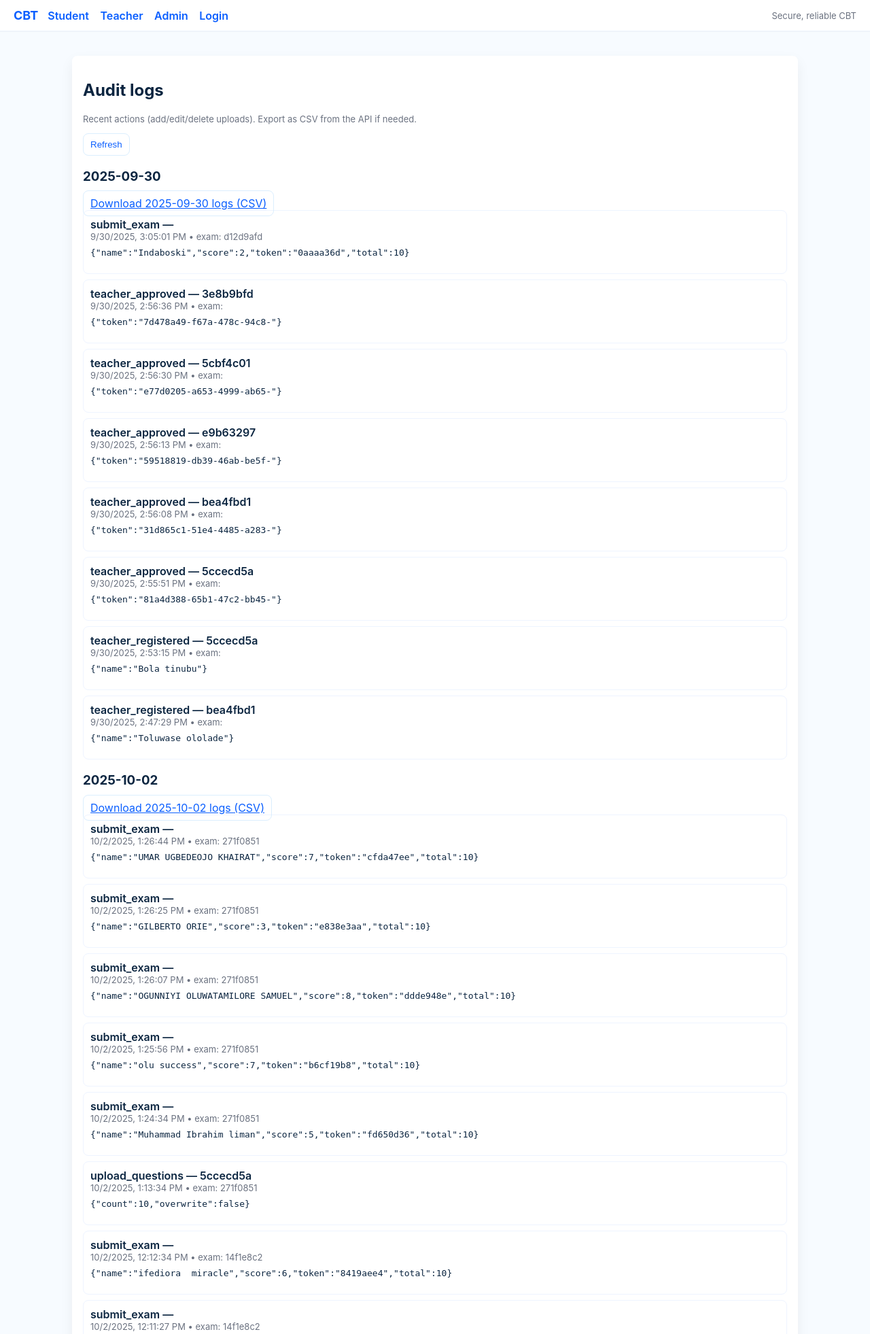
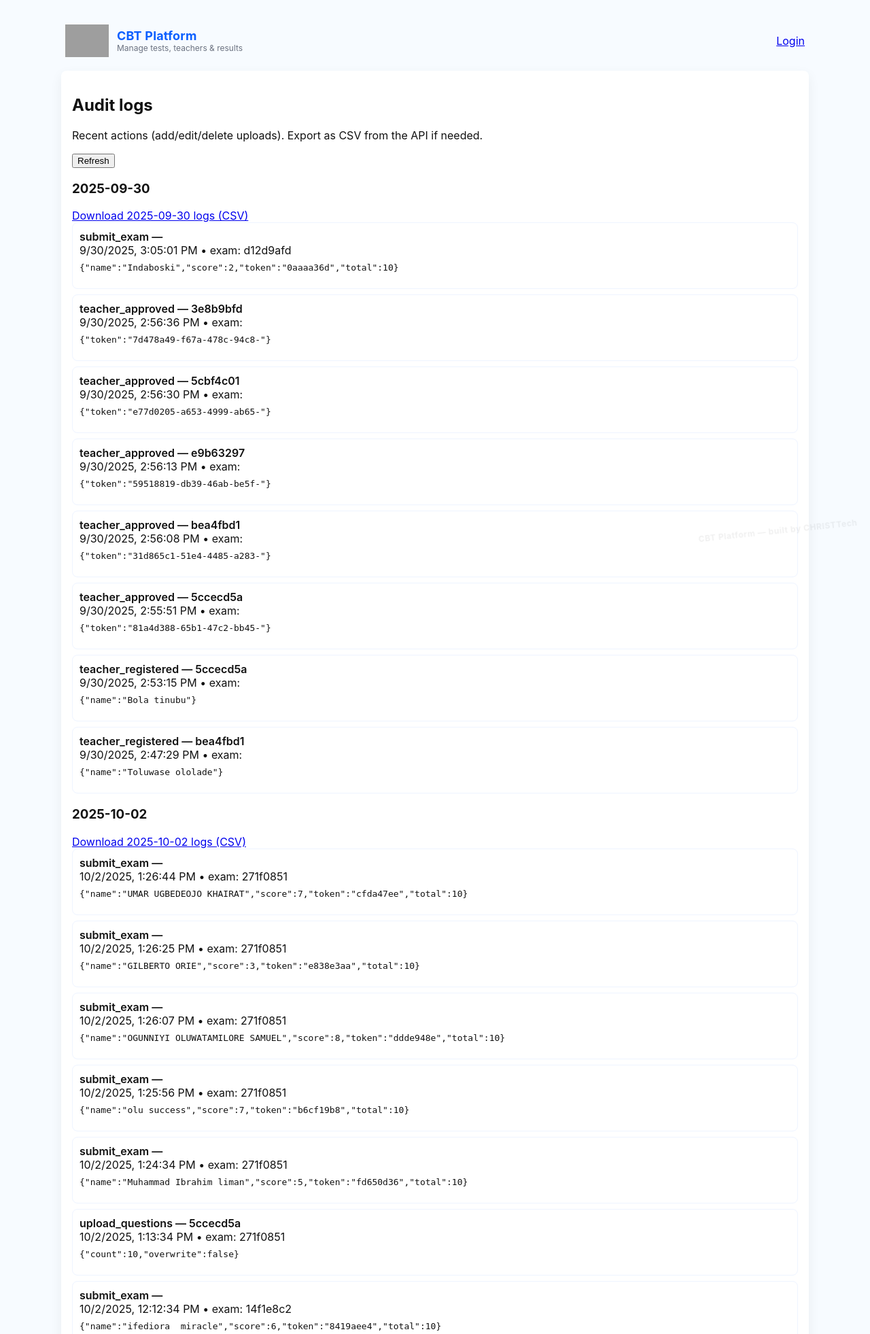
Before and after one commit to ChristTech/Computer_based_Test_Platform, a Flask app: page /admin/logs in a window 1280 px wide. Shown: the top 1962 px of the page at 68% size. Run offline with Flask 3, Linux system fonts and the light colour scheme; data comes from the database, SQL or seed files in the repository; grey boxes are pictures that could not be loaded.

Commit message:
fixed the results page and the admin login

```diff
--- a/app.py
+++ b/app.py
@@ -17,6 +17,10 @@ import random
 import docx  # Added for DOCX parsing
 from functools import wraps
 
+import io
+import csv
+import re
+
 # At the top of your file, after the existing imports
 try:
     from docx import Document
@@ -35,6 +39,25 @@ BASE_DIR = os.path.dirname(__file__)
 DB = os.path.join(BASE_DIR, 'cbt.db')
 ADMIN_PASSWORD = os.environ.get('ADMIN_PASSWORD', 'adminpass')
 ADMIN_USERNAME = 'admin'  # Default admin username
+
+def is_admin_request():
+    """
+    Return True if the request is authenticated as admin.
+    Checks session (logged-in admin) first, then accepts admin_password
+    provided in JSON body or query string for backward compatibility.
+    """
+    if 'admin_token' in session:
+        return True
+    # check JSON payload then query param
+    admin_pass = ''
+    try:
+        if request.json and 'admin_password' in request.json:
+            admin_pass = request.json.get('admin_password') or ''
+        else:
+            admin_pass = request.args.get('admin_password') or ''
+    except Exception:
+        admin_pass = request.args.get('admin_password') or ''
+    return admin_pass == ADMIN_PASSWORD
 
 def init_db():
     conn = sqlite3.connect(DB)
@@ -574,47 +597,92 @@ def submit(token):
 
     # audit: student submission event for admin review/notifications
     try:
-        log_audit('submit_exam', None, exam_id, {'token': token, 'name': name or '', 'score': score, 'total': len(qstate)})
+        # try to include subject for this exam in audit details
+        subj = ''
+        try:
+            conn = db_conn(); c = conn.cursor()
+            c.execute('SELECT t.subject FROM exams e LEFT JOIN teachers t ON e.teacher_id=t.id WHERE e.id=?', (exam_id,))
+            er = c.fetchone()
+            subj = (er['subject'] or '').strip() if er and 'subject' in er.keys() else ''
+            conn.close()
+        except Exception:
+            subj = ''
+        log_audit('submit_exam', None, exam_id, {'token': token, 'name': name or '', 'score': score, 'total': len(qstate), 'subject': subj})
     except Exception:
         pass
 
     return jsonify({'score': score, 'total': len(qstate)})
 
+def _sanitize_filename(s: str) -> str:
+    s = (s or '').strip()
+    if not s:
+        return 'unknown'
+    s = s.lower()
+    s = re.sub(r'\s+', '_', s)
+    s = re.sub(r'[^a-z0-9_\-\.]', '', s)
+    return s[:120] or 'unknown'
+
 def save_result_to_excel(name, token, exam_id, score, total, submitted_at, answers_detail=None):
+    # determine subject label (try DB -> exams -> teacher.subject), fallback to exam_id
+    subject_name = ''
+    try:
+        conn = db_conn(); c = conn.cursor()
+        c.execute('SELECT t.subject FROM exams e LEFT JOIN teachers t ON e.teacher_id=t.id WHERE e.id=?', (exam_id,))
+        er = c.fetchone()
+        subject_name = (er['subject'] or '').strip() if er and 'subject' in er.keys() else ''
+        conn.close()
+    except Exception:
+        subject_name = ''
+
+    subject_label = _sanitize_filename(subject_name or exam_id)
+
     row = {
-        'name': name,
+        'subject': subject_name or '',
+        'name': name or '',
         'token': token,
         'score': score,
         'total': total,
         'submitted_at': datetime.fromtimestamp(submitted_at).isoformat()
     }
-    fname_xlsx = os.path.join(BASE_DIR, f'results_{exam_id}.xlsx')
-    fname_csv = os.path.join(BASE_DIR, f'results_{exam_id}.csv')
+
+    fname_xlsx = os.path.join(BASE_DIR, f'results_{subject_label}.xlsx')
+    fname_csv = os.path.join(BASE_DIR, f'results_{subject_label}.csv')
+
+    # include answers_detail if present
+    if answers_detail is not None:
+        row['answers_detail'] = json.dumps(answers_detail, ensure_ascii=False)
+
+    # Try XLSX (pandas) and persist to disk so admin can download by subject file
     if pd:
         try:
-            # include answers_detail as JSON string if available
-            if answers_detail is not None:
-                row['answers_detail'] = json.dumps(answers_detail, ensure_ascii=False)
+            df_row = pd.DataFrame([row])
             if os.path.exists(fname_xlsx):
-                df = pd.read_excel(fname_xlsx)
-                df = pd.concat([df, pd.DataFrame([row])], ignore_index=True)
+                try:
+                    existing = pd.read_excel(fname_xlsx)
+                    df = pd.concat([existing, df_row], ignore_index=True)
+                except Exception:
+                    df = df_row
             else:
-                df = pd.DataFrame([row])
+                df = df_row
             df.to_excel(fname_xlsx, index=False)
+            # also ensure CSV exists for systems that expect CSV
+            try:
+                df.to_csv(fname_csv, index=False)
+            except Exception:
+                pass
             return
         except Exception:
-            pass
-    # CSV fallback: include answers_detail column
+            app.logger.exception("failed to write xlsx for subject %s", subject_label)
+
+    # CSV fallback / append
     write_header = not os.path.exists(fname_csv)
-    fieldnames = ['name','token','score','total','submitted_at']
+    fieldnames = ['subject','name','token','score','total','submitted_at']
     if answers_detail is not None:
         fieldnames.append('answers_detail')
     with open(fname_csv, 'a', newline='', encoding='utf-8') as fh:
         writer = csv.DictWriter(fh, fieldnames=fieldnames)
         if write_header:
             writer.writeheader()
-        if answers_detail is not None:
-            row['answers_detail'] = json.dumps(answers_detail, ensure_ascii=False)
         writer.writerow(row)
 
 @app.route('/api/results_csv/<exam_id>')
@@ -853,11 +921,10 @@ def set_exam_state():
     data = request.json or {}
     exam_id = data.get('exam_id')
     started = bool(data.get('started'))
-    admin_pass = data.get('admin_password') or ''
-    if admin_pass != ADMIN_PASSWORD:
+    if not is_admin_request():
         return jsonify({'error': 'admin auth required'}), 401
     if not exam_id:
-        return jsonify({'error':'exam_id required'}), 400
+        return jsonify({'error': 'exam_id required'}), 400
     conn = db_conn(); c = conn.cursor()
     c.execute('UPDATE exams SET started=? WHERE id=?', (1 if started else 0, exam_id))
     conn.commit(); conn.close()
@@ -897,10 +964,13 @@ def server_error(e):
 def api_audit_logs():
     """
     Return audit logs, grouped by date. Supports date filter.
+    If format=csv or format=xlsx and date=YYYY-MM-DD is provided,
+    return a downloadable file containing rows: name, score for submit_exam actions.
     """
     exam_id = request.args.get('exam_id')
     teacher_id = request.args.get('teacher_id')
     date_str = request.args.get('date')  # YYYY-MM-DD
+    fmt = (request.args.get('format') or '').lower()
 
     conn = db_conn(); c = conn.cursor()
     q = "SELECT ts, action, teacher_id, exam_id, details FROM audit_logs"
@@ -919,6 +989,7 @@ def api_audit_logs():
             where_clauses.append("ts BETWEEN ? AND ?")
             params.extend([start_ts, end_ts])
         except ValueError:
+            conn.close()
             return jsonify({'error': 'Invalid date format. Use YYYY-MM-DD'}), 400
 
     if where_clauses:
@@ -927,7 +998,49 @@ def api_audit_logs():
     c.execute(q, tuple(params))
     rows = c.fetchall(); conn.close()
 
-    # Group logs by date
+    # If client requested a file for a specific date, produce name+score file
+    if fmt in ('csv', 'xlsx') and date_str:
+        records = []
+        for r in rows:
+            try:
+                details = json.loads(r['details'] or '{}')
+            except Exception:
+                details = {}
+            if r['action'] == 'submit_exam':
+                name = details.get('name') or ''
+                score = details.get('score')
+                # only include entries that have numeric score
+                try:
+                    score_val = int(score) if score is not None else ''
+                except Exception:
+                    score_val = score
+                records.append({'name': name, 'score': score_val})
+
+        # build download
+        if fmt == 'xlsx' and pd:
+            try:
+                df = pd.DataFrame(records)
+                mem = io.BytesIO()
+                with pd.ExcelWriter(mem, engine='openpyxl') as writer:
+                    df.to_excel(writer, index=False, sheet_name='audit_logs')
+                mem.seek(0)
+                return send_file(mem,
+                                 mimetype='application/vnd.openxmlformats-officedocument.spreadsheetml.sheet',
+                                 as_attachment=True,
+                                 download_name=f'audit_logs_{date_str}.xlsx')
+            except Exception:
+                app.logger.exception("failed to build xlsx audit logs for %s", date_str)
+                # fallthrough to CSV
+        # CSV fallback
+        si = io.StringIO()
+        writer = csv.writer(si)
+        writer.writerow(['name', 'score'])
+        for rec in records:
+            writer.writerow([rec.get('name',''), rec.get('score','')])
+        mem = io.BytesIO(); mem.write(si.getvalue().encode('utf-8')); mem.seek(0)
+        return send_file(mem, mimetype='text/csv', as_attachment=True, download_name=f'audit_logs_{date_str}.csv')
+
+    # Default behavior: grouped JSON by date
     grouped_logs = {}
     for r in rows:
         try:
@@ -936,9 +1049,7 @@ def api_audit_logs():
             details = {}
         log_entry = {'ts': r['ts'], 'action': r['action'], 'teacher_id': r['teacher_id'], 'exam_id': r['exam_id'], 'details': details}
         date = datetime.fromtimestamp(r['ts']).strftime('%Y-%m-%d')
-        if date not in grouped_logs:
-            grouped_logs[date] = []
-        grouped_logs[date].append(log_entry)
+        grouped_logs.setdefault(date, []).append(log_entry)
 
     return jsonify(grouped_logs)
 
@@ -1173,13 +1284,13 @@ def api_subjects_db():
 def approve_teacher():
     """
     Admin approves a pending teacher.
-    Body JSON: { "teacher_id": "...", "admin_password": "..." }
+    Body JSON: { "teacher_id": "..." }
+    Accepts session-based admin or admin_password in request for compatibility.
     Returns teacher_token on success.
     """
     data = request.json or {}
     teacher_id = data.get('teacher_id')
-    admin_pass = data.get('admin_password') or ''
-    if admin_pass != ADMIN_PASSWORD:
+    if not is_admin_request():
         return jsonify({'error': 'admin auth required'}), 401
     if not teacher_id:
         return jsonify({'error': 'teacher_id required'}), 400
@@ -1328,6 +1439,102 @@ def download_exam_results(exam_id):
     mem = io.BytesIO(); mem.write(si.getvalue().encode('utf-8')); mem.seek(0)
     return send_file(mem, mimetype='text/csv', as_attachment=True, download_name=f'results_{exam_id}.csv')
 
+@app.route('/api/download_subject')
+def download_subject():
+    """
+    Download all results for a given subject.
+    Accepts: ?subject=<name>&format=xlsx|csv
+    Requires admin session or admin_password (is_admin_request()).
+    """
+    if not is_admin_request():
+        return jsonify({'error': 'admin auth required'}), 401
+
+    subject = (request.args.get('subject') or '').strip()
+    fmt = (request.args.get('format') or 'xlsx').lower()
+    if not subject:
+        return jsonify({'error': 'subject required'}), 400
+
+    label = _sanitize_filename(subject)
+
+    # prefer an existing per-subject file on disk
+    fname_xlsx = os.path.join(BASE_DIR, f'results_{label}.xlsx')
+    fname_csv = os.path.join(BASE_DIR, f'results_{label}.csv')
+
+    # if client requested xlsx and file exists, serve it
+    if fmt == 'xlsx' and pd and os.path.exists(fname_xlsx):
+        return send_file(fname_xlsx,
+                         mimetype='application/vnd.openxmlformats-officedocument.spreadsheetml.sheet',
+                         as_attachment=True,
+                         download_name=f'results_{label}.xlsx')
+
+    # if csv file exists, serve it (works for both formats as fallback)
+    if os.path.exists(fname_csv):
+        return send_file(fname_csv,
+                         mimetype='text/csv',
+                         as_attachment=True,
+                         download_name=f'results_{label}.csv')
+
+    # otherwise build file from DB (teachers -> exams -> results filtered by subject)
+    conn = db_conn(); c = conn.cursor()
+    try:
+        c.execute('''
+            SELECT r.token, r.name, r.score, r.total, r.submitted_at, r.answers_detail, e.id AS exam_id
+            FROM results r
+            JOIN sessions s ON r.token = s.token
+            LEFT JOIN exams e ON s.exam_id = e.id
+            LEFT JOIN teachers t ON e.teacher_id = t.id
+            WHERE LOWER(TRIM(COALESCE(t.subject,''))) = ?
+            ORDER BY r.submitted_at DESC
+        ''', (subject.lower(),))
+        rows = c.fetchall()
+    finally:
+        conn.close()
+
+    data = []
+    for r in rows:
+        try:
+            answers_detail = json.loads(r['answers_detail'] or '[]')
+        except Exception:
+            answers_detail = r['answers_detail'] or []
+        submitted = ''
+        try:
+            submitted = datetime.fromtimestamp(r['submitted_at']).isoformat() if r['submitted_at'] else ''
+        except Exception:
+            submitted = ''
+        data.append({
+            'exam_id': r['exam_id'] or '',
+            'token': r['token'],
+            'name': r['name'] or '',
+            'score': r['score'],
+            'total': r['total'] if 'total' in r.keys() else '',
+            'submitted_at': submitted,
+            'answers_detail': json.dumps(answers_detail, ensure_ascii=False)
+        })
+
+    # produce XLSX if requested and pandas available
+    if fmt == 'xlsx' and pd:
+        try:
+            df = pd.DataFrame(data)
+            mem = io.BytesIO()
+            with pd.ExcelWriter(mem, engine='openpyxl') as writer:
+                df.to_excel(writer, index=False, sheet_name='results')
+            mem.seek(0)
+            return send_file(mem,
+                             mimetype='application/vnd.openxmlformats-officedocument.spreadsheetml.sheet',
+                             as_attachment=True,
+                             download_name=f'results_{label}.xlsx')
+        except Exception:
+            app.logger.exception("failed to build xlsx for subject %s", subject)
+
+    # CSV fallback
+    si = io.StringIO()
+    writer = csv.writer(si)
+    writer.writerow(['exam_id','token','name','score','total','submitted_at','answers_detail'])
+    for d in data:
+        writer.writerow([d['exam_id'], d['token'], d['name'], d['score'], d['total'], d['submitted_at'], d['answers_detail']])
+    mem = io.BytesIO(); mem.write(si.getvalue().encode('utf-8')); mem.seek(0)
+    return send_file(mem, mimetype='text/csv', as_attachment=True, download_name=f'results_{label}.csv')
+
 @app.template_filter('datetime')
 def format_datetime(value):
     if not value:
--- a/templates/base.html
+++ b/templates/base.html
@@ -1,52 +1,78 @@
 <!doctype html>
-<html>
+<html lang="en">
 <head>
-<meta charset="utf-8">
-<meta name="viewport" content="width=device-width,initial-scale=1">
+  <meta charset="utf-8"/>
+  <meta name="viewport" content="width=device-width,initial-scale=1"/>
   <title>{% block title %}CBT Platform{% endblock %}</title>
   <style>
-:root{
-  --bg:#f7fbff; --card:#fff; --muted:#6b7280; --accent:#0b5fff; --maxw:1100px;
-  --round:8px; --gap:12px;
-  font-family: Inter, system-ui, -apple-system, "Segoe UI", Roboto, "Helvetica Neue", Arial;
+    :root{--muted:#6b7280;--accent:#0b5fff;--bg:#f7fbff;--card:#fff}
+    html,body{height:100%;margin:0;font-family:Inter,system-ui,Arial;background:var(--bg);color:#111}
+    .site-wrap{max-width:1100px;margin:16px auto;padding:12px}
+    .site-header{display:flex;align-items:center;gap:12px;padding:8px 6px}
+    .site-logo{height:48px;width:auto;display:block}
+    .site-title{font-weight:700;font-size:18px;color:var(--accent);letter-spacing:0.2px}
+    .site-sub{font-size:12px;color:var(--muted)}
+    .top-actions{margin-left:auto;display:flex;gap:8px;align-items:center}
+    .card{background:var(--card);padding:16px;border-radius:8px;box-shadow:0 6px 18px rgba(2,6,23,0.06)}
+    main{margin-top:12px}
+    footer{margin-top:18px;color:var(--muted);font-size:12px;text-align:center}
+    /* watermark */
+    .watermark{
+      position:fixed;
+      right:18px;
+      bottom:12px;
+      pointer-events:none;
+      color:#000;
+      opacity:0.06;
+      font-weight:700;
+      font-size:12px;
+      letter-spacing:0.6px;
+      transform:rotate(-6deg);
+      -webkit-transform:rotate(-6deg);
+      z-index:9999;
+      white-space:nowrap;
     }
-*{box-sizing:border-box}
-body{margin:0;background:var(--bg);color:#0b2540}
-.container{max-width:var(--maxw);margin:20px auto;padding:16px}
-.header{background:var(--card);border-bottom:1px solid #eef4ff;padding:12px 20px;display:flex;justify-content:space-between;align-items:center;box-shadow:0 1px 0 rgba(12,20,50,0.03)}
-.header .nav a{color:var(--accent);text-decoration:none;margin-right:12px;font-weight:600}
-.card{background:var(--card);padding:16px;border-radius:var(--round);box-shadow:0 8px 20px rgba(2,6,23,0.06)}
-.small{color:var(--muted);font-size:13px}
-.btn{display:inline-block;padding:8px 12px;border-radius:8px;border:none;background:var(--accent);color:white;cursor:pointer}
-.link-btn{background:transparent;border:1px solid #dbeefe;color:var(--accent);padding:8px 10px;border-radius:8px}
-.footer{max-width:var(--maxw);margin:20px auto;color:var(--muted);font-size:13px;text-align:center}
-@media (max-width:720px){ .header{flex-direction:column;align-items:flex-start} .header .nav{margin-top:8px} }
+    /* responsive tweaks */
+    @media (max-width:640px){
+      .site-wrap{padding:10px}
+      .site-title{font-size:16px}
+      .site-header{gap:8px}
+    }
   </style>
 </head>
 <body>
-  <div class="header">
-    <div style="display:flex;align-items:center;gap:14px">
-      <a href="/" style="text-decoration:none;color:var(--accent);font-weight:700;font-size:18px">CBT</a>
-      <nav class="nav">
-        <a href="/student">Student</a>
-        <a href="/teacher">Teacher</a>
-        <a href="/admin">Admin</a>
-        <a href="/login">Login</a>
-      </nav>
-    </div>
-    <div class="small">Secure, reliable CBT</div>
+  <div class="site-wrap">
+    <header class="site-header">
+      <img src="{{ url_for('static', filename='logo.png') }}" alt="CBT logo" class="site-logo" onerror="this.style.display='none'"/>
+      <div>
+        <div class="site-title">CBT Platform</div>
+        <div class="site-sub">Manage tests, teachers & results</div>
       </div>
 
-  <div class="container">
+      <div class="top-actions">
+        {% if session.admin_token %}
+          <a href="{{ url_for('admin') }}" class="link-btn">Admin</a>
+          <a href="{{ url_for('logout') }}" class="link-btn">Logout</a>
+        {% else %}
+          <a href="{{ url_for('login_page') }}" class="link-btn">Login</a>
+        {% endif %}
+      </div>
+    </header>
+
+    <main>
       {% block content %}{% endblock %}
+    </main>
+
+    <footer>
+      <small>© {{ now().year if now is defined else '' }} CHRISTTech</small>
+    </footer>
   </div>
 
-  <div class="footer">
-    CBT Platform — built for clarity · <span id="ts"></span>
-  </div>
+  <div class="watermark">CBT Platform — built by CHRISTTech</div>
 
-<script>
-document.getElementById('ts').innerText = new Date().toLocaleString();
-</script>
+  <!-- small helper: provide now() to templates if not already available -->
+  {% if false %}
+  <!-- template-only placeholder -->
+  {% endif %}
 </body>
 </html>
--- a/templates/exam.html
+++ b/templates/exam.html
@@ -36,6 +36,9 @@ button.nav-btn:hover{background:var(--accent);color:#fff}
 </style>
 </head>
 <body>
+  {% extends "base.html" %}
+  {% block title %}Exam · CBT{% endblock %}
+  {% block content %}
   <div class="header">
     <div>
       <a href="/"><strong>CBT</strong></a>
@@ -394,3 +397,4 @@ if (remaining > 0 && questions.length > 0) {
 </script>
 </body>
 </html>
+{% endblock %}
--- a/templates/student.html
+++ b/templates/student.html
@@ -16,6 +16,9 @@ body{font-family:Inter,system-ui,Arial;margin:0;background:#f7fbff}
 </style>
 </head>
 <body>
+  {% extends "base.html" %}
+  {% block title %}Admin · CBT{% endblock %}
+  {% block content %}
   <div class="header">
     <div><a href="/"><strong>CBT</strong></a><a href="/login">Login</a><a href="/teacher">Teacher</a></div>
     <div class="small">Student</div>
@@ -71,3 +74,4 @@ loadExams();
 </script>
 </body>
 </html>
+{% endblock %}
--- a/templates/teacher.html
+++ b/templates/teacher.html
@@ -54,6 +54,9 @@ button.link-btn{border:1px solid var(--accent);background:#fff;color:var(--accen
 </style>
 </head>
 <body>
+  {% extends "base.html" %}
+  {% block title %}Teacher · CBT{% endblock %}
+  {% block content %}
   <div class="header">
     <div><a href="/"><strong>CBT</strong></a><a href="/teacher">Teacher</a><a href="/admin">Admin</a></div>
     <div class="small">Signed in: <span id="teacherName">-</span></div>
@@ -191,3 +194,4 @@ loadExams();
 </script>
 </body>
 </html>
+{% endblock %}
```
Also changed, not shown: templates/admin.html (+23 -0 lines), templates/results.html (+28 -118 lines). Lines whose indentation alone changed are shown as unchanged.
